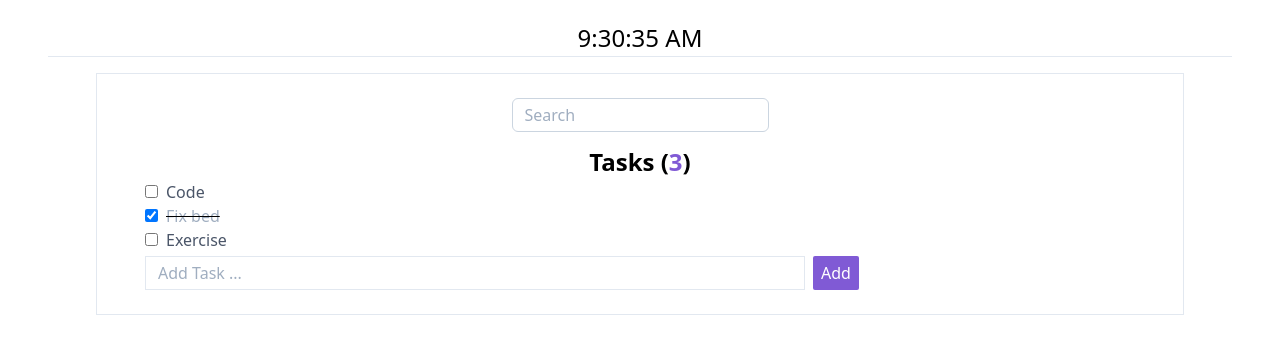
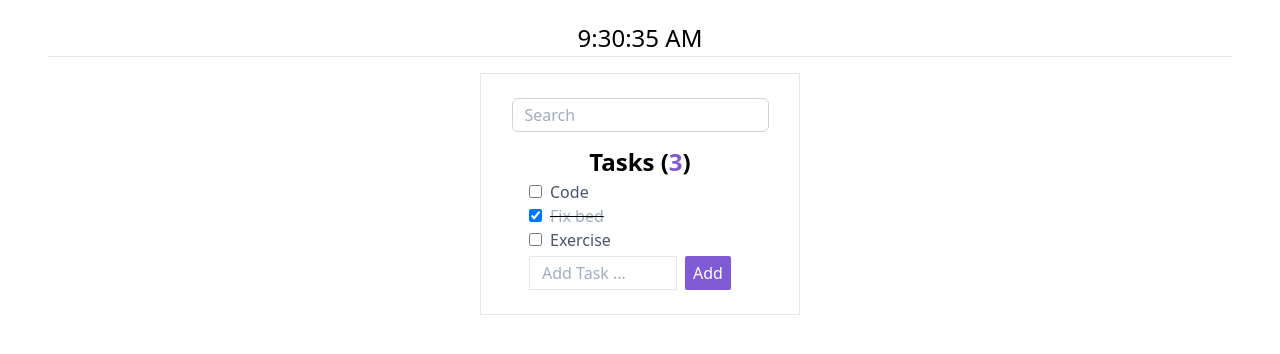
Before and after one commit to zedo-san/react-todo-app, a React (Create React App) app: page / in a window 1280 px wide. Shown: the top 354 px of the page. Built offline with nearby package versions, Linux system fonts and the light colour scheme.

Commit message:
centered the todos

```diff
--- a/src/components/Todos.js
+++ b/src/components/Todos.js
@@ -61,7 +61,7 @@ class Todos extends React.Component {
         return (
             <div className="text-center mx-auto mt-5">
                 <Clock />
-                <div className="border mx-24 mt-4 py-6">
+                <div className="border mx-24 mt-4 py-6 max-w-xs mx-auto">
                     <SearchBar searchInput={this.searchInput}/>
                     <div className="text-left mx-12">
                         <TodoList todos={todos} markComplete={this.markComplete} search={this.state.search}/>
```
